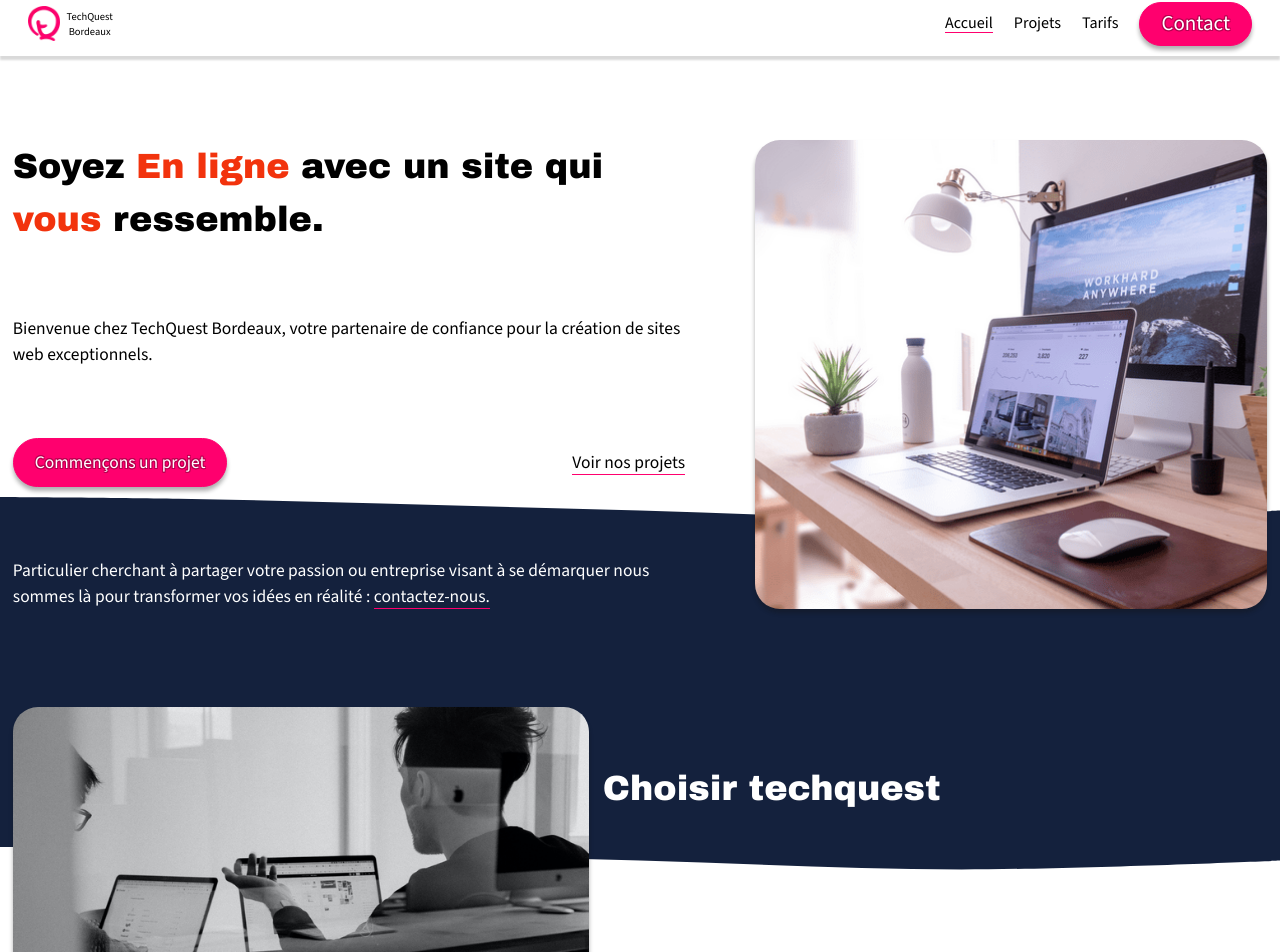
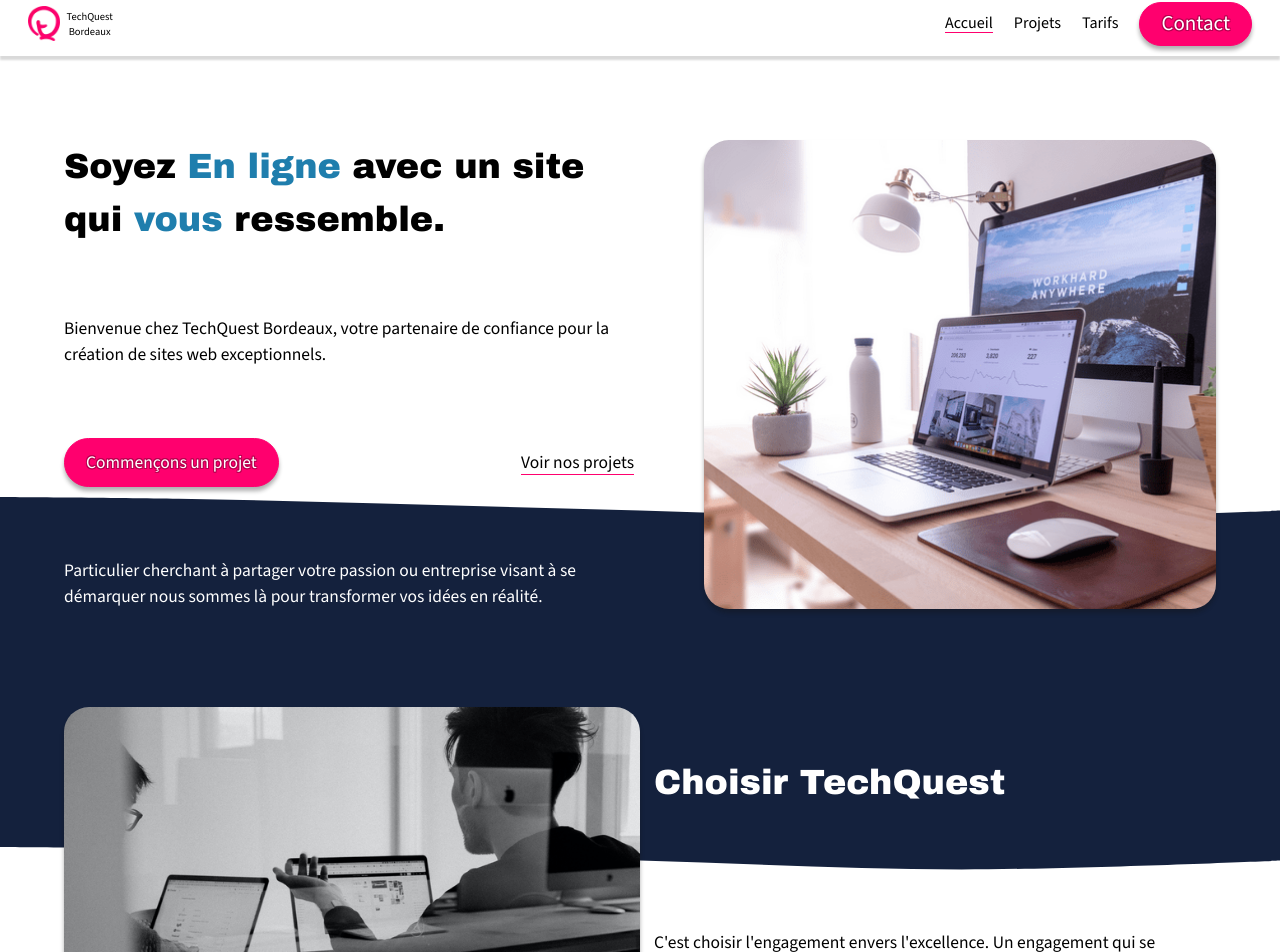
Before and after one commit to maxew33/personnal-website, a Next.js app: page / in a window 1280 px wide. Shown: the part 37-989 px from the top of the page. Built offline with nearby package versions, Linux system fonts and the light colour scheme.

Commit message:
:lipstick: Change 2nd color, padding

```diff
--- a/components/footer/Footer.jsx
+++ b/components/footer/Footer.jsx
@@ -29,7 +29,7 @@ export default function Footer() {
                     </span>
                 </Link>
                 <span className={styles.copyright}>
-                    ©techquest Bordeaux 2024
+                    ©TechQuest Bordeaux 2024
                 </span>
                 <Link href="/pricing" className={styles.solutions}>
                     Nos solutions
--- a/components/header/Header.jsx
+++ b/components/header/Header.jsx
@@ -55,7 +55,7 @@ export default function Header() {
                         <span> Bordeaux</span>
                     </span>
                 </Link>
-                <button onClick={displayNav} className={styles.burger}>
+                <button onClick={displayNav} className={styles.burger} aria-label="menu">
                     <span></span>
                 </button>
                 <nav className={styles.navigation}>
--- a/data/testimonials.json
+++ b/data/testimonials.json
@@ -5,7 +5,7 @@
             "author": "Jérémie H."
         },
         {
-            "content": "Nous sommes extrêmement satisfaits du site web que techquest a créé. Leur approche professionnelle et leur attention aux détails ont permis de mettre en valeur notre expertise de manière élégante.",
+            "content": "Nous sommes extrêmement satisfaits du site web que TechQuest a créé. Leur approche professionnelle et leur attention aux détails ont permis de mettre en valeur notre expertise de manière élégante.",
             "author": "Christophe V."
         },
         {
--- a/pages/index.jsx
+++ b/pages/index.jsx
@@ -86,10 +86,7 @@ export default function Home() {
                     <p className="home-invit">
                         Particulier cherchant à partager votre passion ou
                         entreprise visant à se démarquer nous sommes là pour
-                        transformer vos idées en réalité :{' '}
-                        <Link href="/contact" className="home-link">
-                            contactez-nous.
-                        </Link>
+                        transformer vos idées en réalité.
                     </p>
 
                     <Image
@@ -113,7 +110,7 @@ export default function Home() {
                         className="home-articleIllus"
                         alt="pourquoi choisir TechQuest Bordeaux"
                     />
-                    <h2 className="home-articleTitle">Choisir techquest</h2>
+                    <h2 className="home-articleTitle">Choisir TechQuest</h2>
                     <p className="home-articleText">
                         C'est choisir l'engagement envers l'excellence. Un
                         engagement qui se manifeste à travers nos créations.
@@ -164,7 +161,7 @@ export default function Home() {
                         height={467}
                         width={700}
                         className="home-articleIllus"
-                        alt="pourquoi choisir TechQuest Bordeaux"
+                        alt="Les solutions de TechQuest"
                     />
                     <h2 className="home-articleTitle">
                         Des Solutions Sur Mesure{' '}
--- a/styles/globals.css
+++ b/styles/globals.css
@@ -54,6 +54,15 @@ table {
   border-spacing: 0;
 }
 
+/*
+--bg: #fff;
+    --text: #000;
+    --primary: #14213d;
+    --secondary: #f2330d;
+    --lightCol: #f2f2f2;
+    --accent: #ff006e;
+    --grey: #d9d9d9;
+    */
 .home-main {
   position: relative;
   top: -2rem;
@@ -74,7 +83,7 @@ table {
 }
 
 .home-sectionContent {
-  width: 98%;
+  width: min(98%, 90vw);
   max-width: 1400px;
   margin: auto;
   display: grid;
@@ -87,7 +96,7 @@ table {
   position: relative;
   top: 8rem;
   height: 40rem;
-  width: 98%;
+  width: min(98%, 90vw);
   max-width: 1400px;
   margin: auto;
   display: grid;
@@ -361,7 +370,7 @@ table {
   }
   .home-articleTitle,
   .home-articleText {
-    width: 98%;
+    width: min(98%, 90vw);
     margin: auto;
   }
   .home-argumentsContent {
@@ -383,7 +392,7 @@ table {
     padding: 1rem 0;
   }
   .home-feature > * {
-    max-width: 98%;
+    max-width: min(98%, 90vw);
     margin: auto;
   }
   .home-featureTitle {
@@ -422,7 +431,7 @@ table {
     padding-top: 1.5rem;
     font-size: 1.25rem;
     text-align: left;
-    width: 98%;
+    width: min(98%, 90vw);
     margin: auto;
     max-width: 825px;
   }
@@ -454,7 +463,7 @@ table {
     width: 100%;
   }
   .home-heroContent > *:not(:last-child) {
-    width: 98%;
+    width: min(98%, 90vw);
     margin: auto;
   }
   .home-heroIllus {
@@ -1050,7 +1059,7 @@ table {
   color: var(--bg);
   font-size: 2rem;
   height: 6rem;
-  width: 98%;
+  width: min(98%, 90vw);
   max-width: 1400px;
   background-repeat: no-repeat;
   background-size: cover;
@@ -1094,7 +1103,7 @@ table {
   height: 0px;
   transition: 0.5s height;
   overflow: hidden;
-  width: 98%;
+  width: min(98%, 90vw);
   max-width: 1400px;
   margin: auto;
   display: grid;
@@ -1188,9 +1197,9 @@ font-family: 'Archivo Black', sans-serif;
   --bg: #fff;
   --text: #000;
   --primary: #14213d;
-  --secondary: hsl(10, 90%, 50%);
+  --secondary: #1f7ead;
   --lightCol: hsl(0, 0%, 95%);
-  --accent: #FF006E;
+  --accent: #ff006e;
   --grey: #D9D9D9;
   --fontfam1: "Archivo Black", serif;
   --fontfam2: "Source Sans 3", sans-serif;
--- a/styles/scss/components/_project.scss
+++ b/styles/scss/components/_project.scss
@@ -8,7 +8,7 @@
     color: var(--bg);
     font-size: 2rem;
     height: 6rem;
-    width: 98%;
+    width: min(98%, 90vw);
     max-width: 1400px;
     background-repeat: no-repeat;
     background-size: cover;
@@ -53,7 +53,7 @@
     height: 0px;
     transition: 0.5s height;
     overflow: hidden;
-    width: 98%;
+    width: min(98%, 90vw);
     max-width: 1400px;
     margin: auto;
     display: grid;
--- a/styles/scss/pages/home/_home.scss
+++ b/styles/scss/pages/home/_home.scss
@@ -21,7 +21,7 @@
 }
 
 .home-sectionContent {
-    width: 98%;
+    width: min(98%, 90vw);
     @include maxWidth;
     display: grid;
     grid-template-areas:
@@ -35,7 +35,7 @@
     position: relative;
     top: 8rem;
     height: 40rem;
-    width: 98%;
+    width: min(98%, 90vw);
     @include maxWidth;
     display: grid;
     grid-template-areas:
@@ -281,7 +281,7 @@
     }
     .home-articleTitle,
     .home-articleText {
-        width: 98%;
+        width: min(98%, 90vw);
         margin: auto;
     }
 
@@ -304,7 +304,7 @@
         height: 100%;
         padding: 1rem 0;
         > * {
-            max-width: 98%;
+            max-width: min(98%, 90vw);
             margin: auto;
         }
     }
@@ -352,7 +352,7 @@
         padding-top: 1.5rem;
         font-size: 1.25rem;
         text-align: left;
-        width: 98%;
+        width: min(98%, 90vw);
         margin: auto;
         max-width: 825px;
     }
@@ -400,7 +400,7 @@
         height: 50rem;
         width: 100%;
         > *:not(:last-child) {
-            width: 98%;
+            width: min(98%, 90vw);
             margin: auto;
         }
     }
@@ -410,4 +410,6 @@
         height: 15rem;
         border-radius: unset;
     }
+
+
 }
--- a/styles/scss/utils/_variables.scss
+++ b/styles/scss/utils/_variables.scss
@@ -1,7 +1,21 @@
 $textCol: #000;
 $bgCol: #fff;
 $grey: #D9D9D9;
-$secondaryCol: hsl(10%, 90%, 50%);
-$accentCol: #FF006E;
+$secondaryCol:#1f7ead ;
+$accentCol: #ff006e;
 $primaryCol: #14213d;
 $lightCol: hsl(0, 0%, 95%);
+
+// #FF1F48 //rouge
+// #f500e7//rose
+// #70f // violet
+// #010028 // bleu foncé
+/*
+--bg: #fff;
+    --text: #000;
+    --primary: #14213d;
+    --secondary: #f2330d;
+    --lightCol: #f2f2f2;
+    --accent: #ff006e;
+    --grey: #d9d9d9;
+    */
```
